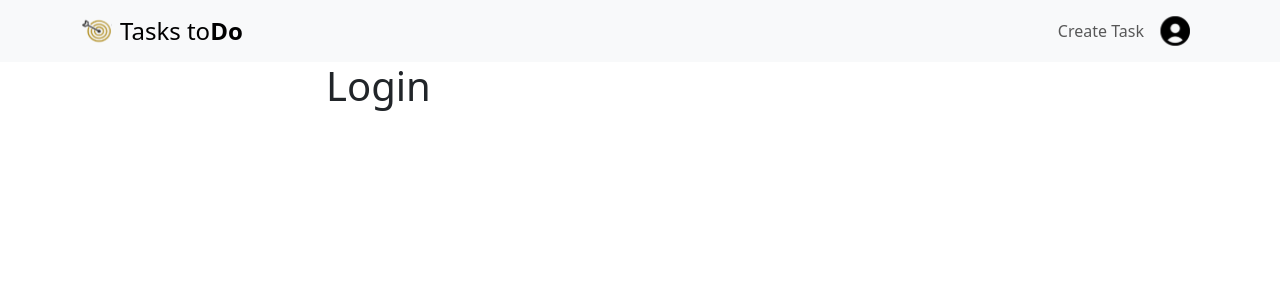
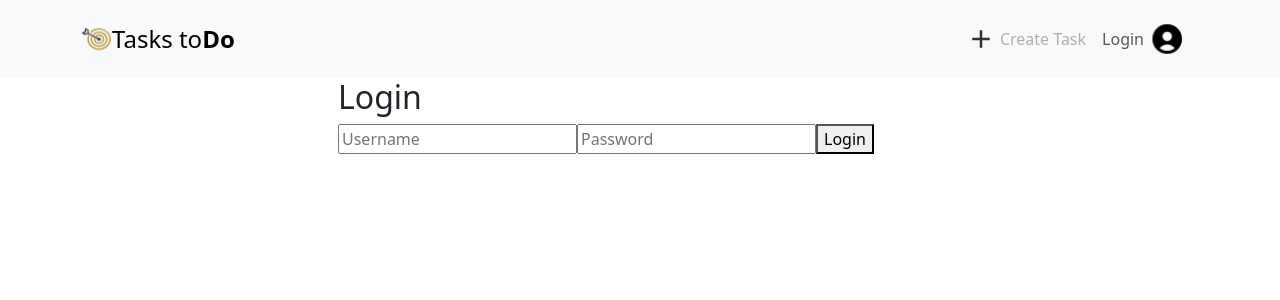
Before and after one commit to prbn97/front-taskstodo, a React (Create React App) app in the folder front-end/: page /login in a window 1280 px wide. Shown: the top 300 px of the page. Built offline with nearby package versions, Linux system fonts and the light colour scheme.

Commit message:
login configs

```diff
--- a/front-end/src/App.js
+++ b/front-end/src/App.js
@@ -1,22 +1,21 @@
+import { useState } from 'react';
 import { Outlet } from "react-router-dom";
 import Header from "./components/Header";
 
 function App() {
+  const [jwtToken, setJwtToken] = useState("");
+
   return (
     <div className="Container">
-
       <div className="row">
-        <Header />
+        <Header jwtToken={jwtToken} setJwtToken={setJwtToken} />
       </div>
-
       <div className="row justify-content-center">
         <div className="col-6">
           <Outlet />
         </div>
-
       </div>
-
-    </div >
+    </div>
   );
 }
 
--- a/front-end/src/components/Header.js
+++ b/front-end/src/components/Header.js
@@ -2,14 +2,18 @@ import { useState } from 'react';
 import { Link } from 'react-router-dom';
 import { Container, Nav, Navbar, Modal, Button } from 'react-bootstrap';
 import logo from './img/logo.svg';
+import create from './img/create.svg';
 import login from './img/login.svg';
 import Title from './Title';
 
-function Header() {
+function Header({ jwtToken, setJwtToken }) {
     const [showModal, setShowModal] = useState(false);
-
     const handleCloseModal = () => setShowModal(false);
     const handleOpenModal = () => setShowModal(true);
+
+    const handleLogout = () => {
+        setJwtToken("");
+    };
 
     return (
         <>
@@ -23,7 +27,7 @@ function Header() {
                             height="30"
                             className="d-inline-block align-top"
                         />
-                        <h4 className="mb-0 ms-2">
+                        <h4 className="mb-0 me-2">
                             Tasks to<strong className='text-Dark'>Do</strong>
                         </h4>
                     </Navbar.Brand>
@@ -31,18 +35,29 @@ function Header() {
                     <Navbar.Toggle aria-controls="basic-navbar-nav" />
                     <Navbar.Collapse id="basic-navbar-nav" className="d-flex justify-content-end">
                         <Nav className="d-flex align-items-center">
-                            <Nav.Link onClick={handleOpenModal}>
+                            <Nav.Link
+                                onClick={handleOpenModal}
+                                className="d-flex align-items-center"
+                                disabled={jwtToken === ""}
+                            >
+                                <img alt="" src={create} width="30" height="30"
+                                    className="d-inline-block align-top me-1" />
                                 Create Task
                             </Nav.Link>
-                            <Nav.Link as={Link} to="/login" className="d-flex align-items-center">
-                                <img
-                                    alt=""
-                                    src={login}
-                                    width="30"
-                                    height="30"
-                                    className="d-inline-block align-top"
-                                />
-                            </Nav.Link>
+                            {jwtToken === ""
+                                ? <Nav.Link as={Link} to="/login" className="d-flex align-items-center">
+                                    Login
+                                    <img alt="" src={login} width="30" height="30"
+                                        className="d-inline-block align-top m-2"
+                                    />
+                                </Nav.Link>
+                                : <Nav.Link as={Link} to="/" onClick={handleLogout} className="d-flex align-items-center">
+                                    Logout
+                                    <img alt="" src={login} width="30" height="30"
+                                        className="d-inline-block align-top m-2"
+                                    />
+                                </Nav.Link>
+                            }
                         </Nav>
                     </Navbar.Collapse>
                 </Container>
--- a/front-end/src/components/pages/Login.js
+++ b/front-end/src/components/pages/Login.js
@@ -1,8 +1,35 @@
-const Login = () => {
+import { useState } from 'react';
+import { useNavigate } from 'react-router-dom';
+
+function Login({ setJwtToken }) {
+    const [username, setUsername] = useState("");
+    const [password, setPassword] = useState("");
+    const navigate = useNavigate();
+
+    const handleLogin = () => {
+        // Simulate a login and set the JWT token
+        const fakeJwtToken = "";
+        setJwtToken(fakeJwtToken);
+        navigate("/tasks");
+    };
+
     return (
-        <>
-            <h1>Login</h1>
-        </>
+        <div className="container">
+            <h2>Login</h2>
+            <input
+                type="text"
+                value={username}
+                onChange={(e) => setUsername(e.target.value)}
+                placeholder="Username"
+            />
+            <input
+                type="password"
+                value={password}
+                onChange={(e) => setPassword(e.target.value)}
+                placeholder="Password"
+            />
+            <button onClick={handleLogin}>Login</button>
+        </div>
     );
 }
 
```
Also changed, not shown: front-end/src/components/img/create.svg (added).
